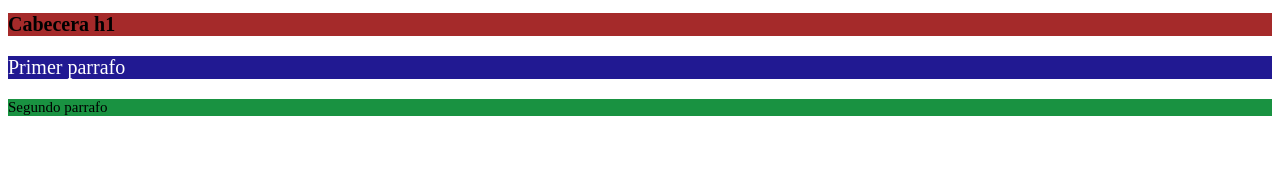
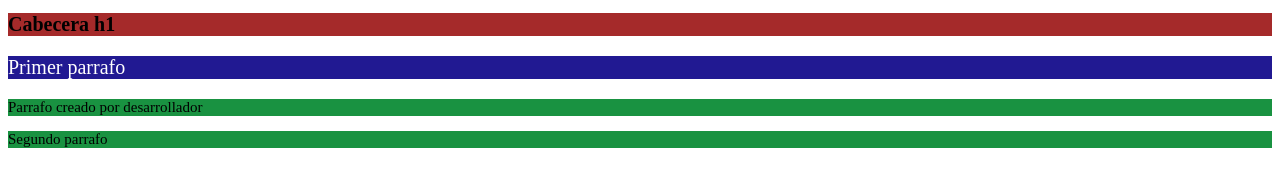
Before and after one commit to juaki00/prueba, a plain HTML site: page index.html in a window 1280 px wide. Drawn offline with Linux system fonts and the light colour scheme.

Commit message:
Añadido parrafo desde desarrollador

```diff
--- a/index.html
+++ b/index.html
@@ -11,6 +11,7 @@
 <body>
     <h1>Cabecera h1</h1>
     <p class="parrafo">Primer parrafo</p>
+    <p>Parrafo creado por desarrollador</p>
     <p>Segundo parrafo</p>
 </body>
 </html>
```
